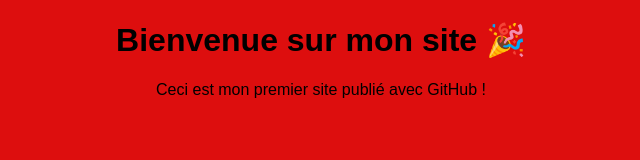
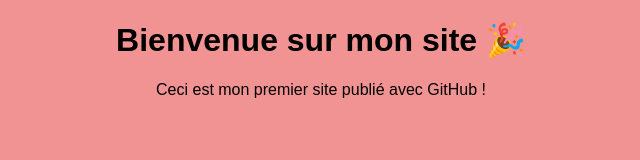
Before and after one commit to Moha3791/mon-site, a plain HTML site: page index.html in a window 1280 px wide. Shown: the whole page, without its empty margins (319-959 px from the left). Drawn offline with Linux system fonts and the light colour scheme.

Commit message:
mise à jour site

```diff
--- a/index.html
+++ b/index.html
@@ -6,7 +6,7 @@
 </head>
 <style>
   body {
-    background-color: hsl(0, 88%, 46%);
+    background-color: hsl(0, 77%, 76%);
     font-family: Arial;
     text-align: center;
   }
```
